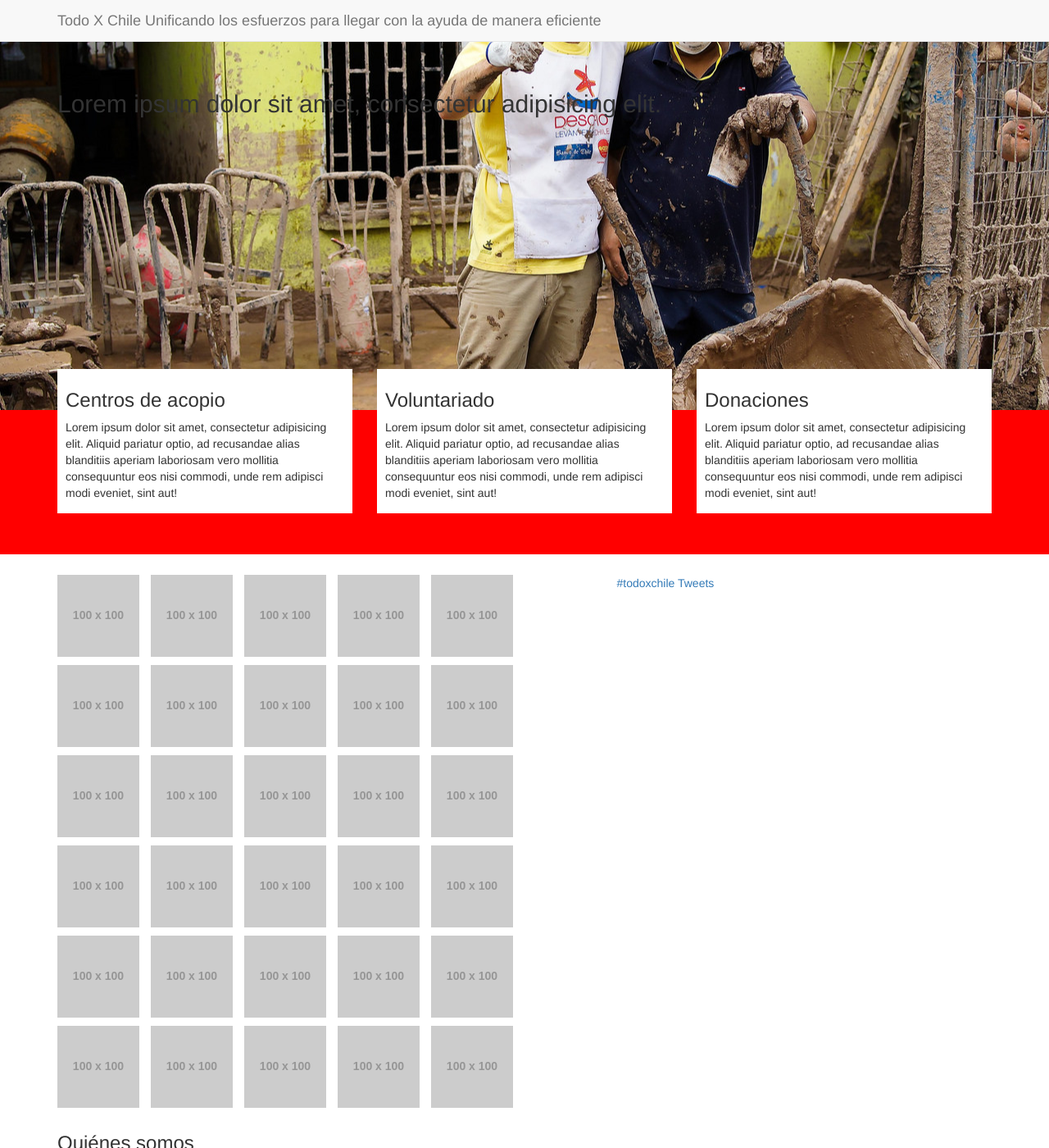
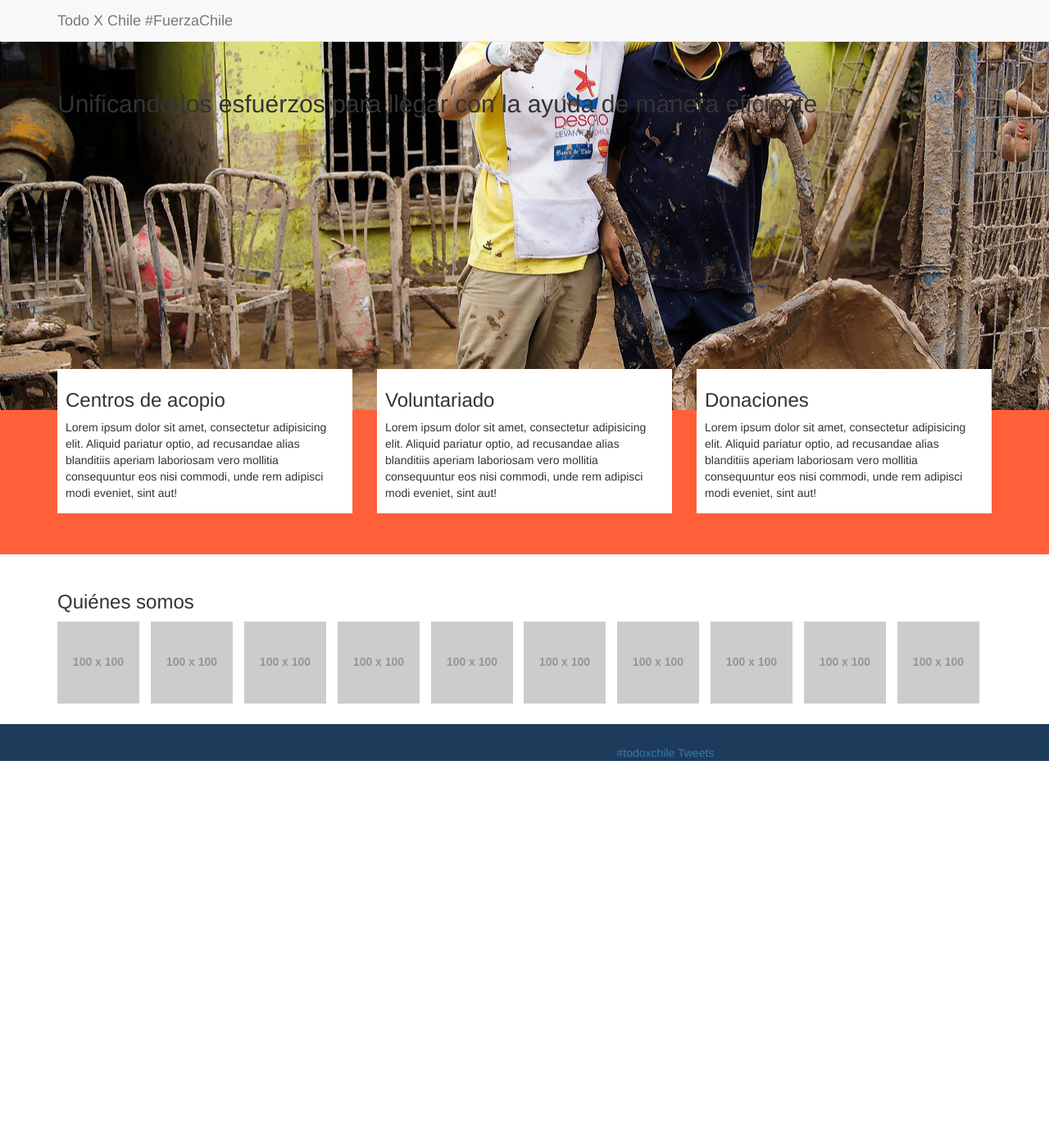
Before and after one commit to ciudadanointeligente/todoxchile, a Jekyll site: the page built from index.html, in a window 1280 px wide and 1400 px high. Shown: the whole window at 82% size. Built offline with Jekyll 4.4.1, drawn with Linux system fonts in a browser that asks for light colours; nearby versions of some CDN libraries; Markdown is read by kramdown in place of the engine named in the settings; comment, search, counter and statistics services are not loaded.

Commit message:
implementation fo who we are and social

```diff
--- a/_config.yml
+++ b/_config.yml
@@ -2,6 +2,7 @@
 title:       Todo X Chile
 tagline:     'Unificando los esfuerzos para llegar con la ayuda de manera eficiente'
 description: 'Herramienta de unificación de los esfuerzos de voluntarios y sociedad civil organizada para llegar con la ayuda de manera eficiente.'
+hashtag: 	 '#FuerzaChile'
 baseurl:     '/todoxchile' #example: 'http://www.todoxchile.org'
 basedomain:  'ciudadanointeligente.github.io' #example: 'todoxchile.org'
 analytics:   'UA-31247996-1'
--- a/_layouts/default.html
+++ b/_layouts/default.html
@@ -12,7 +12,7 @@
             <span class="icon-bar"></span>
             <span class="icon-bar"></span>
           </button>
-          <a class="navbar-brand" href="#">{{ site.title }} {{ site.tagline }}</a>
+          <a class="navbar-brand" href="#">{{ site.title }} {{ site.hashtag }}</a>
         </div>
       </div>
     </nav>
@@ -20,7 +20,7 @@
     <div class="header-img">
         <div class="container">
             <div class="slogan">
-                <h2>Lorem ipsum dolor sit amet, consectetur adipisicing elit.</h2>
+                <h2>{{ site.tagline }}</h2>
             </div>
         </div>
     </div>
@@ -52,57 +52,6 @@
 
 
     <div class="container">
-      <div class="social">
-        <div class="row">
-          <div class="col-md-7">
-            <ul class="list-inline">
-              <li><img src="//placehold.it/100x100" alt=""></li>
-              <li><img src="//placehold.it/100x100" alt=""></li>
-              <li><img src="//placehold.it/100x100" alt=""></li>
-              <li><img src="//placehold.it/100x100" alt=""></li>
-              <li><img src="//placehold.it/100x100" alt=""></li>
-            </ul>
-            <ul class="list-inline">
-              <li><img src="//placehold.it/100x100" alt=""></li>
-              <li><img src="//placehold.it/100x100" alt=""></li>
-              <li><img src="//placehold.it/100x100" alt=""></li>
-              <li><img src="//placehold.it/100x100" alt=""></li>
-              <li><img src="//placehold.it/100x100" alt=""></li>
-            </ul>
-            <ul class="list-inline">
-              <li><img src="//placehold.it/100x100" alt=""></li>
-              <li><img src="//placehold.it/100x100" alt=""></li>
-              <li><img src="//placehold.it/100x100" alt=""></li>
-              <li><img src="//placehold.it/100x100" alt=""></li>
-              <li><img src="//placehold.it/100x100" alt=""></li>
-            </ul>
-            <ul class="list-inline">
-              <li><img src="//placehold.it/100x100" alt=""></li>
-              <li><img src="//placehold.it/100x100" alt=""></li>
-              <li><img src="//placehold.it/100x100" alt=""></li>
-              <li><img src="//placehold.it/100x100" alt=""></li>
-              <li><img src="//placehold.it/100x100" alt=""></li>
-            </ul>
-            <ul class="list-inline">
-              <li><img src="//placehold.it/100x100" alt=""></li>
-              <li><img src="//placehold.it/100x100" alt=""></li>
-              <li><img src="//placehold.it/100x100" alt=""></li>
-              <li><img src="//placehold.it/100x100" alt=""></li>
-              <li><img src="//placehold.it/100x100" alt=""></li>
-            </ul>
-            <ul class="list-inline">
-              <li><img src="//placehold.it/100x100" alt=""></li>
-              <li><img src="//placehold.it/100x100" alt=""></li>
-              <li><img src="//placehold.it/100x100" alt=""></li>
-              <li><img src="//placehold.it/100x100" alt=""></li>
-              <li><img src="//placehold.it/100x100" alt=""></li>
-            </ul>
-          </div>
-          <div class="col-md-5">
-             <a class="twitter-timeline" href="https://twitter.com/hashtag/todoxchile" data-widget-id="586524341438930944">#todoxchile Tweets</a> <script>!function(d,s,id){var js,fjs=d.getElementsByTagName(s)[0],p=/^http:/.test(d.location)?'http':'https';if(!d.getElementById(id)){js=d.createElement(s);js.id=id;js.src=p+"://platform.twitter.com/widgets.js";fjs.parentNode.insertBefore(js,fjs);}}(document,"script","twitter-wjs");</script>
-          </div>
-        </div>
-      </div>
 
       <div class="weare">
           <h3>Quiénes somos</h3>
@@ -119,8 +68,12 @@
               <li><img src="//placehold.it/100x100" alt=""></li>
           </ul>
       </div>
+    </div>
 
-        <div class="talk">
+    <div class="social">
+      <div class="container">
+        <div class="row">
+          <div class="col-md-7">
             <div id="disqus_thread"></div>
             <script type="text/javascript">
                 /* * * CONFIGURATION VARIABLES * * */
@@ -148,6 +101,12 @@
                 }());
             </script>
           </div>
+          <div class="col-md-5">
+             <a class="twitter-timeline" href="https://twitter.com/hashtag/todoxchile" data-widget-id="586524341438930944">#todoxchile Tweets</a> <script>!function(d,s,id){var js,fjs=d.getElementsByTagName(s)[0],p=/^http:/.test(d.location)?'http':'https';if(!d.getElementById(id)){js=d.createElement(s);js.id=id;js.src=p+"://platform.twitter.com/widgets.js";fjs.parentNode.insertBefore(js,fjs);}}(document,"script","twitter-wjs");</script>
           </div>
+        </div>
+      </div>
+  </div>
+
 </body>
 </html>
--- a/public/css/todoxchile.css
+++ b/public/css/todoxchile.css
@@ -13,7 +13,7 @@ body {
 }
 
 .rojito {
-  background-color: red;
+  background-color: #ff6039;
   margin-bottom: 25px;
 }
 
@@ -23,3 +23,12 @@ body {
   padding: 5px 10px;
   margin-bottom: 50px;
 }
+
+.weare {
+  margin-bottom: 25px;
+}
+
+.social {
+  padding-top: 25px;
+  background-color: #1d3b5a;
+}
```
Lines whose indentation alone changed are shown as unchanged.
